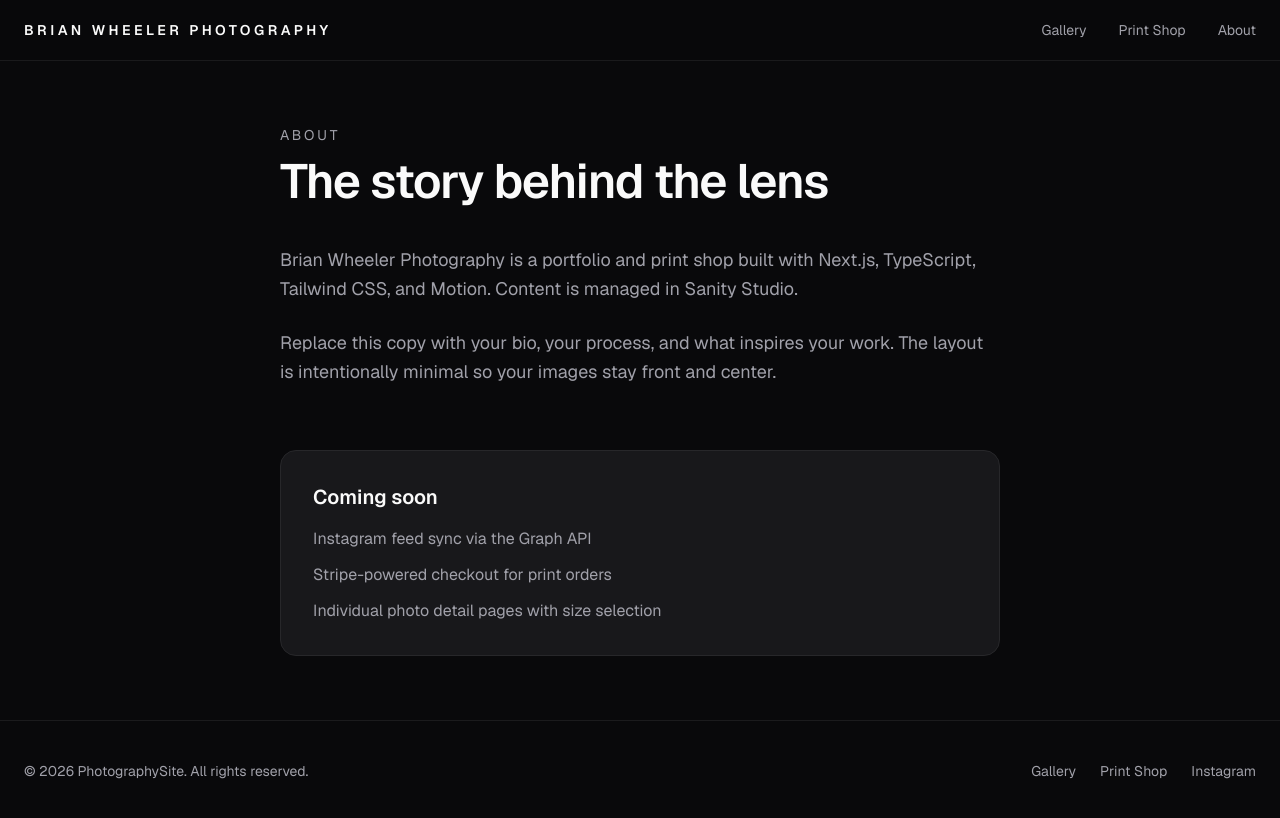
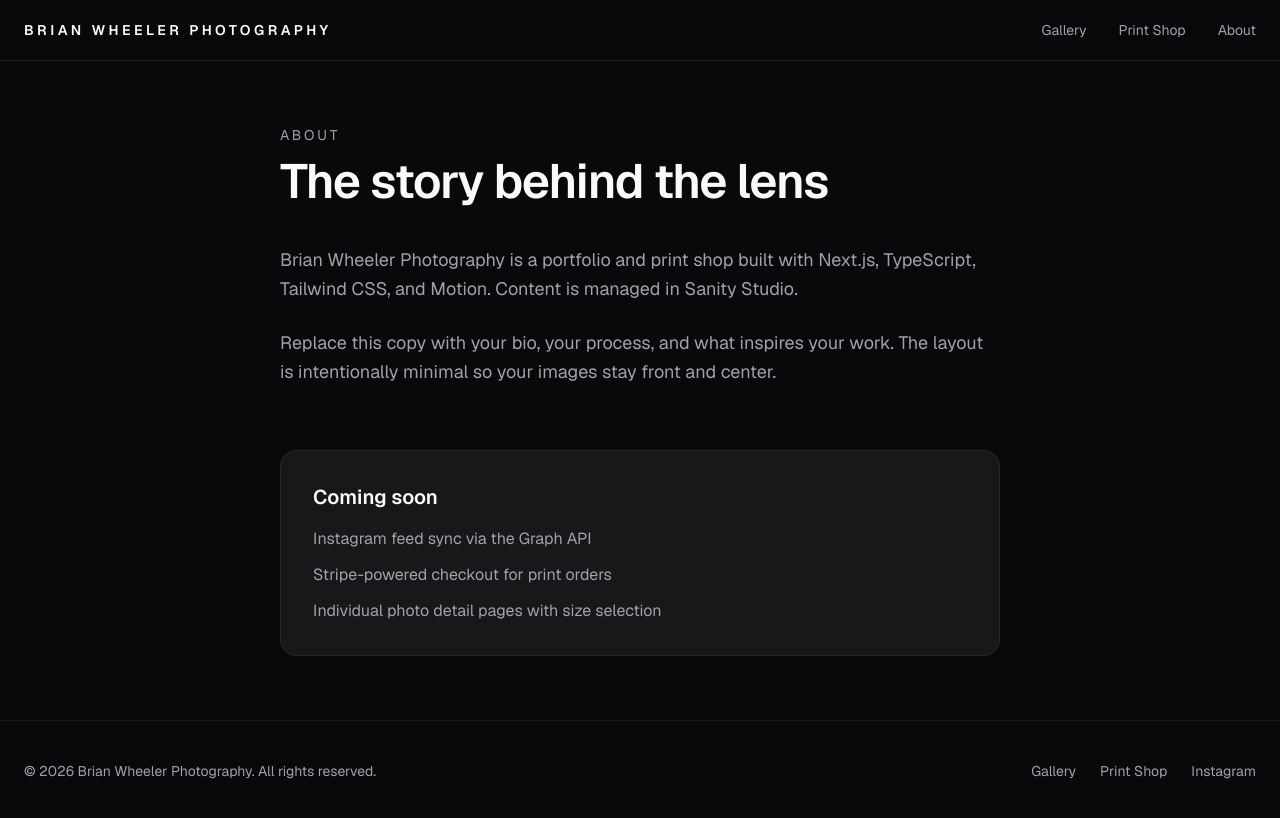
Before and after one commit to bWheeler1977/photography-website, a Next.js app: page /about in a window 1280 px wide. Shown: the top 818 px of the page. Built offline with nearby package versions, Linux system fonts and the light colour scheme; no server answers.

Commit message:
Update title

```diff
--- a/src/app/(site)/about/page.tsx
+++ b/src/app/(site)/about/page.tsx
@@ -4,7 +4,7 @@ import { getAboutPage } from "@/lib/content";
 
 export const metadata: Metadata = {
   title: "About",
-  description: "Learn about the photographer behind PhotographySite.",
+  description: "Learn about the photographer behind Brian Wheeler Photography.",
 };
 
 export default async function AboutPage() {
--- a/src/app/layout.tsx
+++ b/src/app/layout.tsx
@@ -14,8 +14,8 @@ const geistMono = Geist_Mono({
 
 export const metadata: Metadata = {
   title: {
-    default: "PhotographySite",
-    template: "%s | PhotographySite",
+    default: "Brian Wheeler Photography",
+    template: "%s | Brian Wheeler Photography",
   },
   description: "Fine art photography portfolio and print shop.",
 };
--- a/src/components/layout/SiteFooter.tsx
+++ b/src/components/layout/SiteFooter.tsx
@@ -4,7 +4,7 @@ export function SiteFooter() {
   return (
     <footer className="border-t border-border/60">
       <div className="mx-auto flex max-w-7xl flex-col gap-4 px-6 py-10 text-sm text-muted md:flex-row md:items-center md:justify-between">
-        <p>&copy; {new Date().getFullYear()} PhotographySite. All rights reserved.</p>
+        <p>&copy; {new Date().getFullYear()} Brian Wheeler Photography. All rights reserved.</p>
         <div className="flex gap-6">
           <Link href="/gallery" className="transition hover:text-foreground">
             Gallery
```
